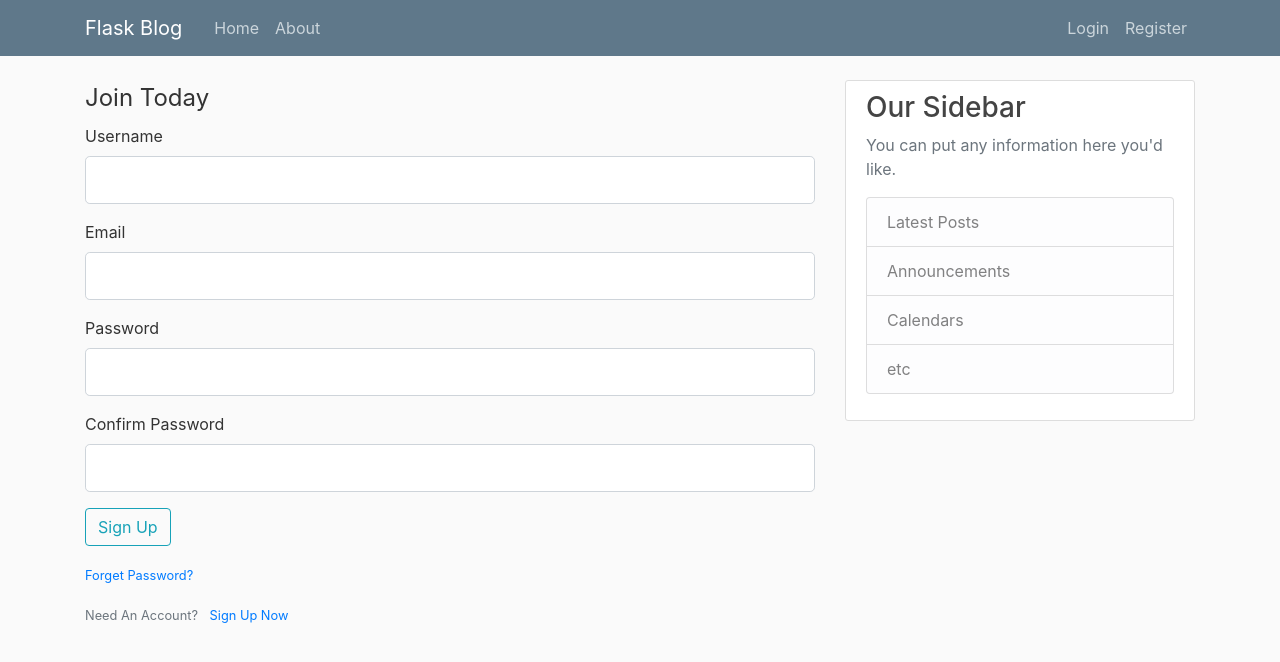
After one commit to agilcetha/belajar_flask, a Flask app: page /register in a window 1280 px wide. The commit adds this page. Shown: the top 662 px of the page. Run offline with Flask 2, Linux system fonts and the light colour scheme; some libraries are stand-ins or nearby versions.

Commit message:
OK Video 3

```diff
--- a/flaskblog.py
+++ b/flaskblog.py
@@ -1,6 +1,9 @@
-from flask import Flask, render_template
+from flask import Flask, render_template, flash, redirect, url_for
+from forms import RegistrationForm, LoginForm
 
 app = Flask(__name__)
+
+app.config['SECRET_KEY'] = '823c456ff3d015f486cac61768e70a48'
 
 posts = [
     {
@@ -26,6 +29,26 @@ def home():
 def about():
     return render_template('about.html', title="About page")
 
+@app.route("/register", methods=['GET', 'POST'])
+def register():
+    form = RegistrationForm()
+    if form.validate_on_submit():
+        flash(f'Account created for {form.username.data}!', 'success')
+        return redirect(url_for('home'))
+
+    return render_template('register.html', form=form, title="Register")
+
+@app.route("/login", methods=['GET', 'POST'])
+def login():
+    form = LoginForm()
+    if form.validate_on_submit():
+        if form.email.data == 'admin@blog.com' and form.password.data == 'password':
+            flash('You have been logged in!', 'success')
+            return redirect(url_for('home'))
+        else:
+            flash('Login unseccessful, Please check username and password', 'danger')
+
+    return render_template("login.html", title="Login", form=form)
 
 if __name__ == '__main__':
     app.run(debug=True)
--- /dev/null
+++ b/forms.py
@@ -0,0 +1,23 @@
+from flask_wtf import FlaskForm
+from wtforms import StringField, PasswordField, SubmitField, BooleanField
+from wtforms.validators import DataRequired, Length, Email, EqualTo
+
+class RegistrationForm(FlaskForm):
+    username = StringField('Username',
+                            validators=[DataRequired(), Length(min=2, max=20)])
+    email = StringField('Email',
+                        validators=[DataRequired(), Email()])
+    password = PasswordField('Password',
+                        validators=[DataRequired()])
+    confirm_password = PasswordField('Confirm Password',
+                        validators=[DataRequired(), EqualTo('password')])
+    submit = SubmitField('Sign Up')
+
+
+class LoginForm(FlaskForm):
+    email = StringField('Email',
+                        validators=[DataRequired(), Email()])
+    password = PasswordField('Password',
+                        validators=[DataRequired()])
+    remember = BooleanField('Remember Me')
+    submit = SubmitField('Login')
--- a/templates/layout.html
+++ b/templates/layout.html
@@ -20,19 +20,19 @@
     <header class="site-header">
         <nav class="navbar navbar-expand-md navbar-dark bg-steel fixed-top">
             <div class="container">
-                <a class="navbar-brand mr-4" href="/">Flask Blog</a>
+                <a class="navbar-brand mr-4" href="{{ url_for('home') }}">Flask Blog</a>
                 <button class="navbar-toggler" type="button" data-toggle="collapse" data-target="#navbarToggle" aria-controls="navbarToggle" aria-expanded="false" aria-label="Toggle navigation">
                     <span class="navbar-toggler-icon"></span>
                 </button>
                 <div class="collapse navbar-collapse" id="navbarToggle">
                     <div class="navbar-nav mr-auto">
-                        <a class="nav-item nav-link" href="/">Home</a>
-                        <a class="nav-item nav-link" href="/about">About</a>
+                        <a class="nav-item nav-link" href="{{ url_for('home') }}">Home</a>
+                        <a class="nav-item nav-link" href="{{ url_for('about') }}">About</a>
                     </div>
                     <!-- Navbar Right Side -->
                     <div class="navbar-nav">
-                        <a class="nav-item nav-link" href="/login">Login</a>
-                        <a class="nav-item nav-link" href="/register">Register</a>
+                        <a class="nav-item nav-link" href="{{ url_for('login') }}">Login</a>
+                        <a class="nav-item nav-link" href="{{ url_for('register') }}">Register</a>
                     </div>
                 </div>
             </div>
@@ -41,6 +41,16 @@
     <main role="main" class="container">
         <div class="row">
             <div class="col-md-8">
+
+                {% with messages = get_flashed_messages(with_categories=true) %}
+                    {% if messages %}
+                        {% for category, message in messages %}
+                            <div class="alert alert-{{ category }}">
+                                {{ message }}
+                            </div>
+                        {% endfor %}
+                    {% endif %}
+                {% endwith %}
 
                 {% block content %}{% endblock %}
 
--- /dev/null
+++ b/templates/register.html
@@ -0,0 +1,88 @@
+{% extends "layout.html" %}
+
+{% block content %}
+    <div class="content-form">
+        <form method="POST" action="">
+            {{ form.hidden_tag() }}
+
+            <fieldset class"form-group">
+                <legend class"border-bottom">Join Today</legend>
+                <div class="form-group">
+
+                    {{ form.username.label(class="form-control-label") }}
+
+                    {% if form.username.errors %}
+                        {{ form.username(class="form-control form-control-lg is-invalid") }}
+                        <div class="invalid-feedback">
+                            {% for error in form.username.errors %}
+                                <span>{{ error }}</span>
+                            {% endfor %}
+                        </div>
+
+                    {% else %}
+                        {{ form.username(class="form-control form-control-lg") }}
+                    {% endif %}
+
+
+                </div>
+                <div class="form-group">
+                    {{ form.email.label(class="form-control-label") }}
+
+                    {% if form.email.errors %}
+                        {{ form.email(class="form-control form-control-lg is-invalid") }}
+                        <div class="invalid-feedback">
+                            {% for error in form.email.errors %}
+                                <span>{{ error }}</span>
+                            {% endfor %}
+                        </div>
+
+                    {% else %}
+                        {{ form.email(class="form-control form-control-lg") }}
+                    {% endif %}
+                </div>
+                <div class="form-group">
+                    {{ form.password.label(class="form-control-label") }}
+
+                    {% if form.password.errors %}
+                        {{ form.password(class="form-control form-control-lg is-invalid") }}
+                        <div class="invalid-feedback">
+                            {% for error in form.password.errors %}
+                                <span>{{ error }}</span>
+                            {% endfor %}
+                        </div>
+
+                    {% else %}
+                        {{ form.password(class="form-control form-control-lg") }}
+                    {% endif %}
+                </div>
+                <div class="form-group">
+                    {{ form.confirm_password.label(class="form-control-label") }}
+
+                    {% if form.confirm_password.errors %}
+                        {{ form.confirm_password(class="form-control form-control-lg is-invalid") }}
+                        <div class="invalid-feedback">
+                            {% for error in form.confirm_password.errors %}
+                                <span>{{ error }}</span>
+                            {% endfor %}
+                        </div>
+
+                    {% else %}
+                        {{ form.confirm_password(class="form-control form-control-lg") }}
+                    {% endif %}
+                </div>
+            </fieldset>
+
+            <div class="form-group">
+                {{ form.submit(class="btn btn-outline-info") }}
+            </div>
+            <small class"text-muted ml-2">
+                <a href="#">Forget Password?</a>
+            </small>
+        </form>
+    </div>
+    <div class="botder-top pt-3">
+        <small class="text-muted">
+            Need An Account? <a href="{{ url_for('register') }}" class="ml-2">Sign Up Now</a>
+        </small>
+    </div>
+{% endblock content %}
```
Also changed, not shown: templates/login.html (added, +51 -0 lines).
